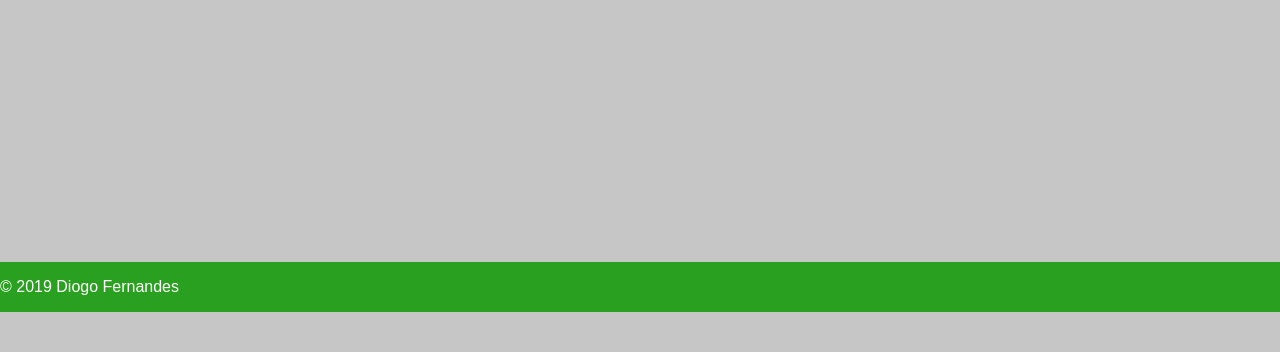
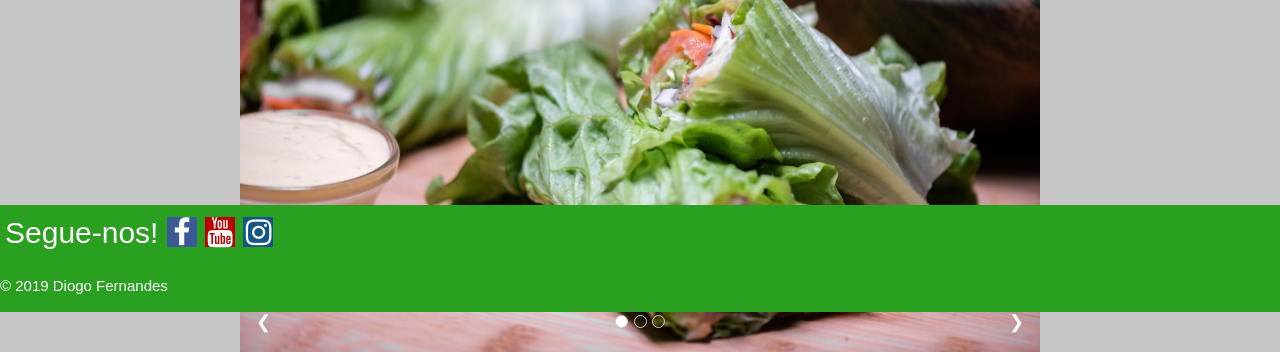
Before and after one commit to Lockmaster20/herokuT103, a Flask app: page / in a window 1280 px wide. Shown: the part 488-840 px from the top of the page. Before the commit the page ends 800 px from the top, so only its background shows below. Run offline with Flask 2, Linux system fonts and the light colour scheme; some libraries are stand-ins or nearby versions.

Commit message:
Upgrade no Index e footer.

```diff
--- a/static/style.css
+++ b/static/style.css
@@ -10,10 +10,15 @@ h1,h2,h3,h4,h5,h6{
 
 /* Test */
 
+.mySlides {display:none}
+.w3-left, .w3-right, .w3-badge {cursor:pointer}
+.w3-badge {height:13px;width:13px;padding:0}
+
 .column {
   float: left;
   width: 42%;
   padding: 50px 100px;
+  margin-bottom: 100px;
 }
 
 a{
@@ -160,7 +165,7 @@ fieldset {
   float: left;
   width: 63.7%;
   padding: 10px;
-  height: 500px;
+  height: auto;
   text-align: justify;
 }
 
@@ -168,7 +173,7 @@ fieldset {
   float: right;
   width: 20.7%;
   padding: 10px;
-  height: 500px;
+  height: auto;
   text-align: left;
 }
 
@@ -182,3 +187,31 @@ fieldset {
   color: white;
   text-align: left;
 }
+
+/* Footer Media */
+
+.social{
+  font-size: 30px;
+  padding: 5px;
+}
+
+.fa-facebook {
+  background: #3B5998;
+  color: white;
+  text-align: center;
+  width: 30px;
+}
+
+.fa-youtube {
+  background: #bb0000;
+  color: white;
+  text-align: center;
+  width: 30px;
+}
+
+.fa-instagram {
+  background: #125688;
+  color: white;
+  text-align: center;
+  width: 30px;
+}
--- a/templates/index.html
+++ b/templates/index.html
@@ -1,8 +1,52 @@
 {% extends 'layout.html' %}
 {% block conteudo %}
+<br>
+<h2>Desde salgados a doces aqui podes encontrar receitas deliciosas!</h2>
+<br>
+<h3>Podes encontrar a tua receita preferida ou algo apetitoso. Desde receitas rápidas a sobremesas para impressionares os teus amigos.</h3>
+<h3>Temos várias receitas para várias situações e para todos os paladares.</h3>
+<br><br><br><br>
+<center>
+<div class="w3-content w3-display-container" style="max-width:800px">
+  <img class="mySlides" src="/static/entradas/entradas_vegetais/wa.jpg" style="width:100%">
+  <img class="mySlides" src="/static/prato_principal/prato_principal_carne/fcb.jpg" style="width:100%">
+  <img class="mySlides" src="/static/sobremesas/sobremesas_chocolate/pmc.jpg" style="width:100%">
+  <div class="w3-center w3-container w3-section w3-large w3-text-white w3-display-bottommiddle" style="width:100%">
+    <div class="w3-left w3-hover-text-khaki" onclick="plusDivs(-1)">&#10094;</div>
+    <div class="w3-right w3-hover-text-khaki" onclick="plusDivs(1)">&#10095;</div>
+    <span class="w3-badge demo w3-border w3-transparent w3-hover-white" onclick="currentDiv(1)"></span>
+    <span class="w3-badge demo w3-border w3-transparent w3-hover-white" onclick="currentDiv(2)"></span>
+    <span class="w3-badge demo w3-border w3-transparent w3-hover-white" onclick="currentDiv(3)"></span>
+  </div>
+</div>
+</center>
+<script>
+var slideIndex = 1;
+showDivs(slideIndex);
 
-<h2>Olá.</h2>
-<h3>Temos um carrinho!</h3>
-<img src="/static/carrinho.png">
+function plusDivs(n) {
+  showDivs(slideIndex += n);
+}
+
+function currentDiv(n) {
+  showDivs(slideIndex = n);
+}
+
+function showDivs(n) {
+  var i;
+  var x = document.getElementsByClassName("mySlides");
+  var dots = document.getElementsByClassName("demo");
+  if (n > x.length) {slideIndex = 1}
+  if (n < 1) {slideIndex = x.length}
+  for (i = 0; i < x.length; i++) {
+    x[i].style.display = "none";
+  }
+  for (i = 0; i < dots.length; i++) {
+    dots[i].className = dots[i].className.replace(" w3-white", "");
+  }
+  x[slideIndex-1].style.display = "block";
+  dots[slideIndex-1].className += " w3-white";
+}
+</script>
 
 {% endblock %}
--- a/templates/layout.html
+++ b/templates/layout.html
@@ -5,6 +5,7 @@
   <link rel="stylesheet" href="https://cdnjs.cloudflare.com/ajax/libs/font-awesome/4.7.0/css/font-awesome.min.css">
   <link rel="stylesheet" href="https://use.fontawesome.com/releases/v5.6.3/css/all.css" integrity="sha384-UHRtZLI+pbxtHCWp1t77Bi1L4ZtiqrqD80Kn4Z8NTSRyMA2Fd33n5dQ8lWUE00s/" crossorigin="anonymous">
   <link rel="stylesheet" href="https://cdnjs.cloudflare.com/ajax/libs/font-awesome/4.7.0/css/font-awesome.min.css">
+  <link rel="stylesheet" href="https://www.w3schools.com/w3css/4/w3.css">
   <link rel="stylesheet" type="text/css" href="/static/style.css">
 </head>
 <body>
@@ -49,6 +50,7 @@
 {% endblock %}
 
 <div class="footer">
+  <div class="social"><a>Segue-nos!</a> <a href="https://www.facebook.com/24kitchen.pt" class="fa fa-facebook fa-10x" ></a> <a href="https://www.youtube.com/24Kitchen%20Portugal" class="fa fa-youtube fa-10x"></a> <a href="https://www.instagram.com/24kitchenpt/" class="fa fa-instagram fa-10x"></a></div>
   <p>&copy 2019 Diogo Fernandes</p>
 </div>
 
```
Also changed, not shown: templates/exemplohtml.html (deleted, +0 -18 lines).
